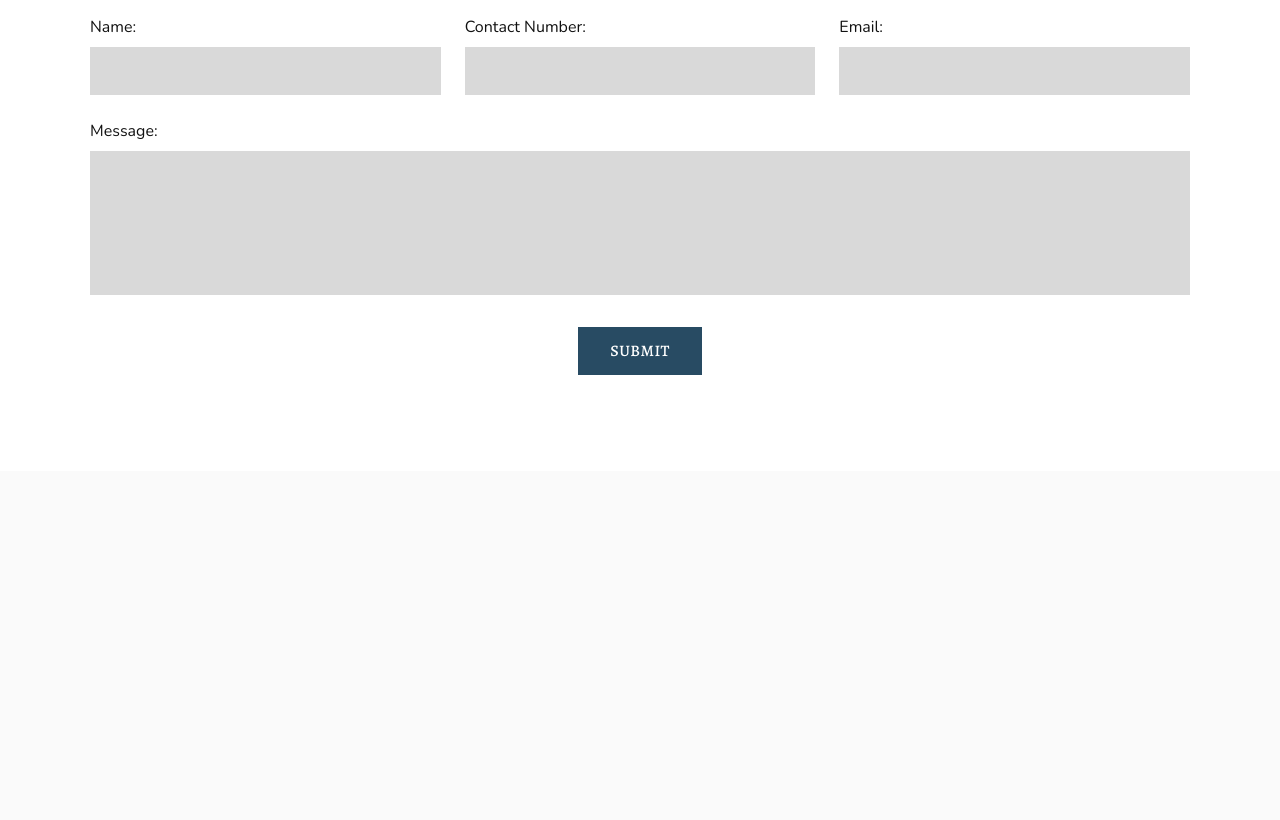
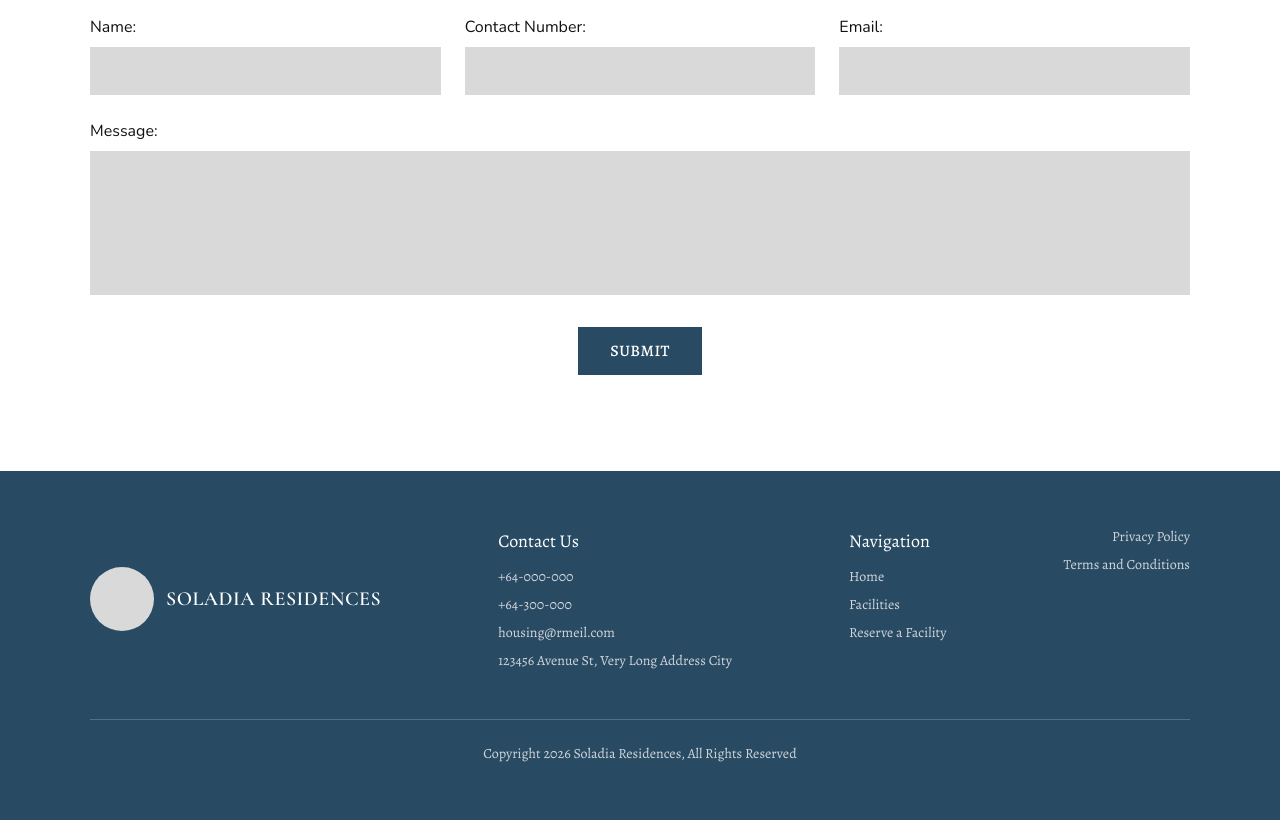
Before and after one commit to Valiant49/websys_views, a website: page index.html in a window 1280 px wide. Shown: the part 4095-4915 px from the top of the page. Before the commit the page ends 4566 px from the top, so only its background shows below. Drawn offline with nearby package versions, Linux system fonts and the light colour scheme.

Commit message:
footer section

```diff
--- a/index.html
+++ b/index.html
@@ -414,5 +414,57 @@
     </form>
 
 </section>
+
+<!-- ================= FOOTER ================= -->
+<footer class="bg-primary py-10 sm:py-12 lg:py-14 px-6 sm:px-10 lg:px-[90px]">
+
+    <div class="flex flex-col lg:flex-row lg:justify-between gap-10 lg:gap-6">
+
+        <!-- Brand -->
+        <div class="flex items-center gap-3">
+            <div class="w-14 h-14 sm:w-16 sm:h-16 rounded-full bg-secondary flex-shrink-0"></div>
+            <span class="font-cormorant text-lg sm:text-xl text-white font-semibold tracking-wide">
+                SOLADIA RESIDENCES
+            </span>
+        </div>
+
+        <!-- Contact Us -->
+        <div class="flex flex-col gap-2">
+            <h4 class="font-alegreya text-white text-base sm:text-lg mb-1">
+                Contact Us
+            </h4>
+            <p class="font-alegreya text-sm text-gray-300">+64-000-000</p>
+            <p class="font-alegreya text-sm text-gray-300">+64-300-000</p>
+            <p class="font-alegreya text-sm text-gray-300">housing@rmeil.com</p>
+            <p class="font-alegreya text-sm text-gray-300">123456 Avenue St, Very Long Address City</p>
+        </div>
+
+        <!-- Navigation -->
+        <div class="flex flex-col gap-2">
+            <h4 class="font-alegreya text-white text-base sm:text-lg mb-1">
+                Navigation
+            </h4>
+            <a href="./index.html" class="font-alegreya text-sm text-gray-300 hover:text-white transition">Home</a>
+            <a href="./facilities.html" class="font-alegreya text-sm text-gray-300 hover:text-white transition">Facilities</a>
+            <a href="#inquiry" class="font-alegreya text-sm text-gray-300 hover:text-white transition">Reserve a Facility</a>
+        </div>
+
+        <!-- Policy Links -->
+        <div class="flex flex-col gap-2 lg:items-end">
+            <a href="#" class="font-alegreya text-sm text-gray-300 hover:text-white transition">Privacy Policy</a>
+            <a href="#" class="font-alegreya text-sm text-gray-300 hover:text-white transition">Terms and Conditions</a>
+        </div>
+
+    </div>
+
+    <!-- Copyright -->
+    <div class="mt-10 sm:mt-12 pt-6 border-t border-white/20 text-center">
+        <p class="font-alegreya text-xs sm:text-sm text-gray-300">
+            Copyright 2026 Soladia Residences, All Rights Reserved
+        </p>
+    </div>
+
+</footer>
+
 </body>
 </html>
```
Also changed, not shown: assets/css/output.css.
